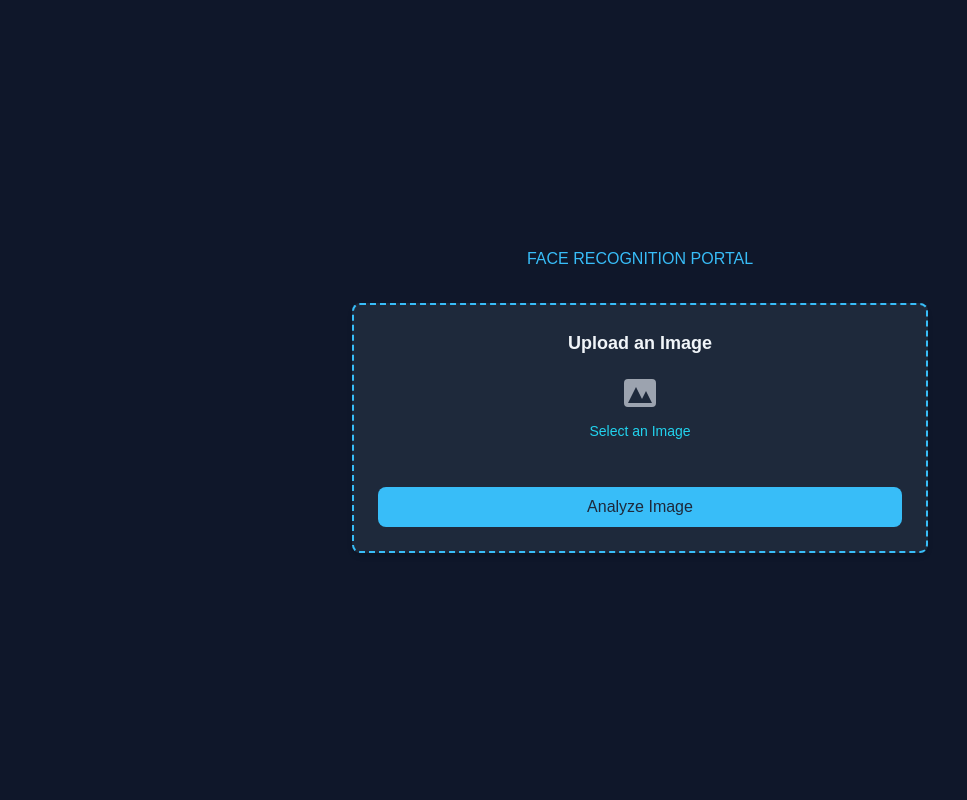
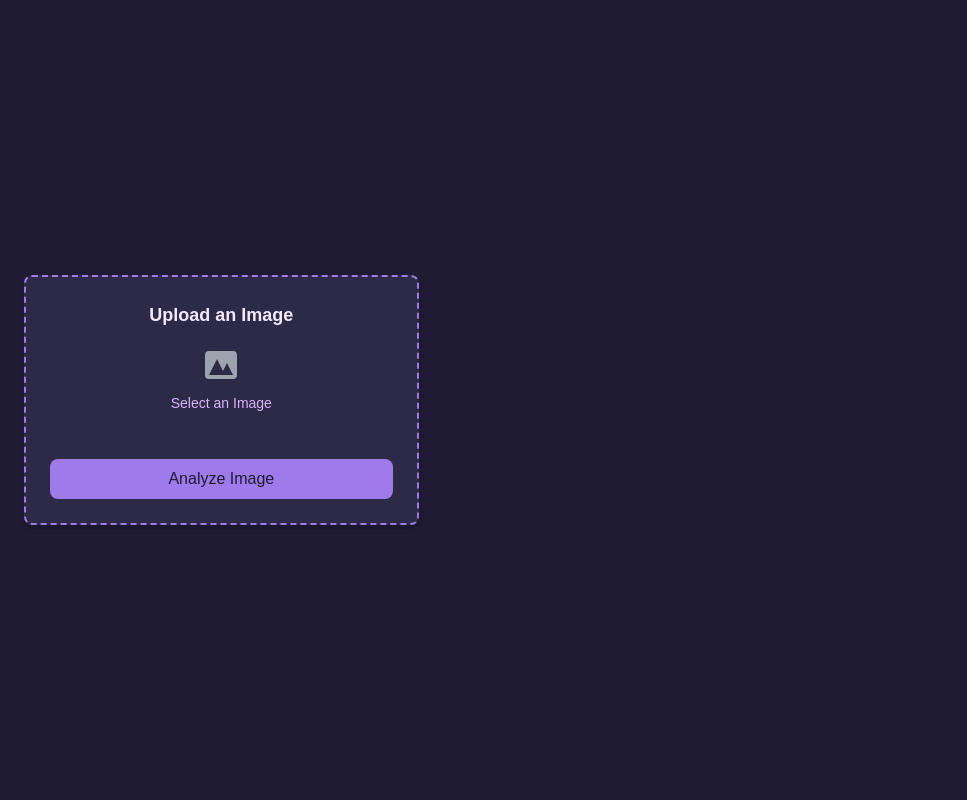
Before and after one commit to WolverinLando/Proyecto_Imagenes, a Flask app: page / in a window 1280 px wide. Shown: the whole page, without its empty margins (0-967 px from the left). Run offline with Flask 3, Linux system fonts and the light colour scheme; some libraries are stand-ins or nearby versions.

Commit message:
Update index.html

```diff
--- a/templates/index.html
+++ b/templates/index.html
@@ -8,106 +8,95 @@
     <script src="https://code.jquery.com/jquery-3.6.0.min.js"></script>
     <script src="https://cdn.jsdelivr.net/npm/sweetalert2@11"></script>
     <style>
-        /* Paleta de colores en tonos de azul */
+        /* Paleta de colores en tonos de morado */
         body {
             font-family: 'Orbitron', sans-serif;
-            background-color: #0f172a; /* Azul oscuro */
-            color: #f1f5f9; /* Texto gris claro */
+            background-color: #1e1b32; /* Morado oscuro */
+            color: #f3e8ff; /* Texto en color lila */
         }
 
-        /* Título sin animación */
+        /* Estilos del título */
         h1 {
-            color: #38bdf8;
+            color: #9f7aea;
             text-transform: uppercase;
-            font-size: 28px;
+            font-size: 30px;
+            text-align: center;
+            margin-bottom: 20px;
         }
 
-        /* Fondo de la sección de carga de archivos */
+        /* Fondo de la sección de carga */
         .file-upload {
-            background-color: #1e293b; /* Azul oscuro */
-            border: 2px dashed #38bdf8; /* Borde cian */
+            background-color: #2d2a47; /* Morado oscuro */
+            border: 2px dashed #9f7aea;
         }
 
-        /* Imágenes en estilo contenedor */
-        .uploaded-image {
-            width: 90px;
-            height: 90px;
-            border-radius: 8px;
-            background-color: #334155; /* Azul más claro */
-            transition: transform 0.3s ease, box-shadow 0.3s ease;
-        }
-
-        /* Botón de análisis */
+        /* Estilos del botón */
         .btn-analyze {
-            background-color: #38bdf8; /* Cian */
-            color: #1e293b; /* Texto en azul oscuro */
+            background-color: #9f7aea;
+            color: #1e1b32;
             transition: background-color 0.3s ease, transform 0.2s ease;
         }
 
         .btn-analyze:hover {
-            background-color: #67e8f9; /* Cian más claro */
+            background-color: #b794f4;
             transform: scale(1.05);
         }
 
-        /* Estilo para la sección de resultados */
+        /* Resultados de análisis */
         #resultImage {
-            max-width: 60%;
+            max-width: 80%;
             height: auto;
             border-radius: 10px;
-            transition: box-shadow 0.3s ease, transform 0.2s ease;
+            box-shadow: 0 0 15px #9f7aea, 0 0 30px #9f7aea;
+            transition: transform 0.2s ease;
         }
 
         #resultImage:hover {
-            box-shadow: 0 0 15px #38bdf8, 0 0 30px #38bdf8; /* Brillo cian */
             transform: scale(1.05);
         }
 
         /* Indicador de carga */
         #loading .spinner {
-            border-top-color: #38bdf8; /* Color cian */
-            border-right-color: #1e293b; /* Color de fondo */
+            border-top-color: #9f7aea;
+            border-right-color: #2d2a47;
         }
     </style>
 </head>
 <body class="min-h-screen flex items-center justify-center">
-    <div class="container mx-auto px-4 py-8">
-        <h1 class="text-center mb-8">Face Recognition Portal</h1>
+    <div class="container mx-auto px-6 py-8 grid grid-cols-1 md:grid-cols-3 gap-6">
 
-        <div class="max-w-xl mx-auto space-y-8">
-
-            <!-- Sección de Carga de Archivos -->
-            <div class="file-upload p-6 rounded-lg shadow-md">
+        <!-- Columna de carga de archivos -->
+        <div class="file-upload p-6 rounded-lg shadow-md md:col-span-1">
             <h2 class="text-lg font-semibold mb-4 text-center">Upload an Image</h2>
             <form id="uploadForm" class="space-y-4" onsubmit="return handleFormSubmit(event)">
-                    <label class="flex flex-col items-center border-dashed border-cyan-500 rounded-lg cursor-pointer">
+                <label class="flex flex-col items-center cursor-pointer">
                     <svg xmlns="http://www.w3.org/2000/svg" class="w-10 h-10 text-gray-400 mb-2" viewBox="0 0 20 20" fill="currentColor">
                         <path fill-rule="evenodd" d="M4 3a2 2 0 00-2 2v10a2 2 0 002 2h12a2 2 0 002-2V5a2 2 0 00-2-2H4zm12 12H4l4-8 3 6 2-4 3 6z" clip-rule="evenodd" />
                     </svg>
-                        <p class="text-sm text-cyan-400">Select an Image</p>
+                    <p class="text-sm text-purple-300">Select an Image</p>
                     <input type="file" class="opacity-0" name="file" accept=".jpg,.jpeg,.png" onchange="previewImage(event)" />
                 </label>
-                    <button type="submit" class="btn-analyze w-full px-4 py-2 rounded-lg focus:outline-none">Analyze Image</button>
+                <button type="submit" class="btn-analyze w-full px-4 py-2 rounded-lg">Analyze Image</button>
             </form>
         </div>
 
-            <!-- Sección de Resultados -->
-            <div id="results" class="results-section hidden mt-8 text-center">
+        <!-- Columna de resultados de análisis -->
+        <div id="results" class="results-section hidden md:col-span-2 text-center space-y-4">
             <h2 class="text-xl font-semibold mb-4">Analysis Results</h2>
-                <div class="border border-cyan-500 rounded-lg p-4 bg-gray-800 relative flex flex-col items-center">
+            <div class="border border-purple-500 rounded-lg p-4 bg-gray-800 relative flex flex-col items-center">
                 <img id="resultImage" src="" alt="Analysis Result" style="display: none;">
-
-                    <div id="loading" class="hidden absolute flex items-center justify-center top-1/2 left-1/2 transform -translate-x-1/2 -translate-y-1/2">
+                <div id="loading" class="hidden absolute top-1/2 left-1/2 transform -translate-x-1/2 -translate-y-1/2">
                     <div class="spinner animate-spin rounded-full h-16 w-16 border-b-2"></div>
                 </div>
-
                 <div id="error" class="hidden absolute top-1/2 left-1/2 transform -translate-x-1/2 -translate-y-1/2 p-4 bg-red-900 border border-red-700 text-red-200 rounded-lg text-lg z-10">
                     <!-- Error message -->
                 </div>
             </div>
         </div>
+    </div>
 
     <script>
-        // AJAX for image analysis
+        // AJAX para el análisis de imagen
         $('#uploadForm').submit(function (e) {
             e.preventDefault();
             const formData = new FormData(this);
@@ -137,7 +126,7 @@
             const imageFile = event.target.files[0];
             const reader = new FileReader();
             reader.onload = function (e) {
-                $('#resultImage').attr('src', e.target.result).css('display', 'block'); // Show preview image
+                $('#resultImage').attr('src', e.target.result).css('display', 'block'); // Mostrar imagen previa
             };
             reader.readAsDataURL(imageFile);
         }
```
Lines whose indentation alone changed are shown as unchanged.
